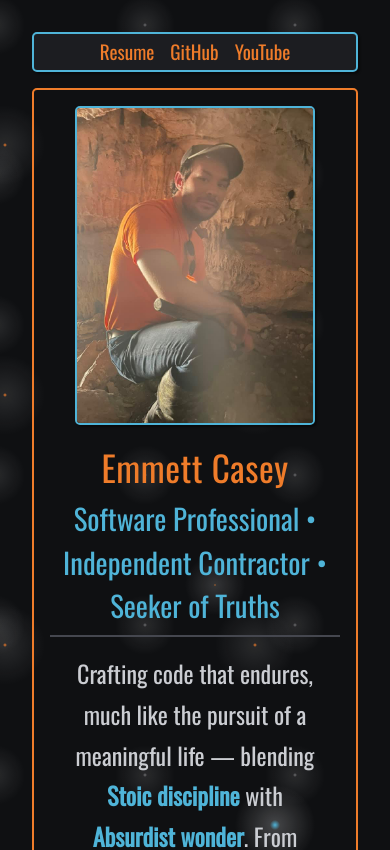
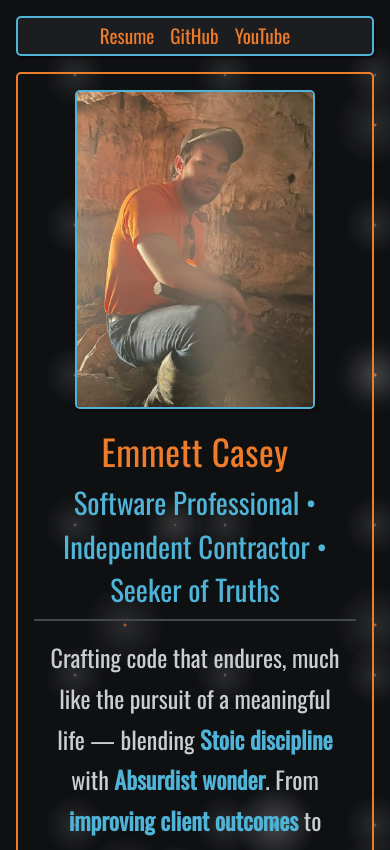
Before and after one commit to temetvince/website-personal, a React app: page / in a window 390 px wide. Shown: the top 850 px of the page. Built offline with nearby package versions, Linux system fonts and the light colour scheme.

Commit message:
Fix issues on small screens

```diff
--- a/src/App.css
+++ b/src/App.css
@@ -107,11 +107,6 @@ body {
     350px 350px,
     250px 250px,
     150px 150px;
-  background-position:
-    0 0,
-    40px 60px,
-    130px 270px,
-    70px 100px;
 }
 
 ul {
@@ -184,10 +179,8 @@ button:hover {
 .app {
   min-width: var(--min-width);
   max-width: var(--max-width);
+  width: 100%;
+  min-height: 100vh;
   margin: auto;
-  padding: var(--spacing);
-  display: flex;
-  flex-direction: column;
-  min-height: 100vh;
   text-align: justify;
 }
--- a/src/components/Home/Home.css
+++ b/src/components/Home/Home.css
@@ -271,6 +271,10 @@
     gap: var(--spacing-less);
   }
 
+  .divider {
+    padding: var(--spacing) var(--spacing);
+  }
+
   .header-text h1 {
     font-size: 2.2rem;
   }
```
